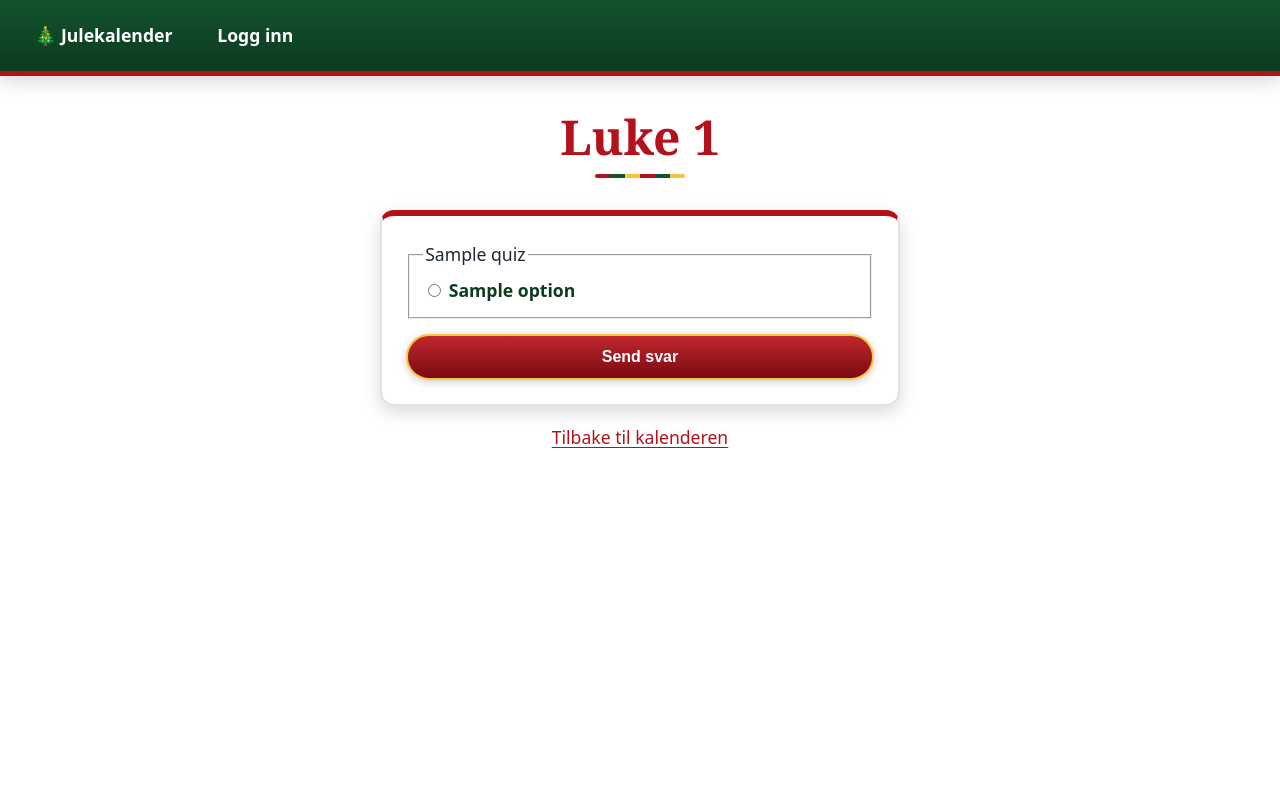
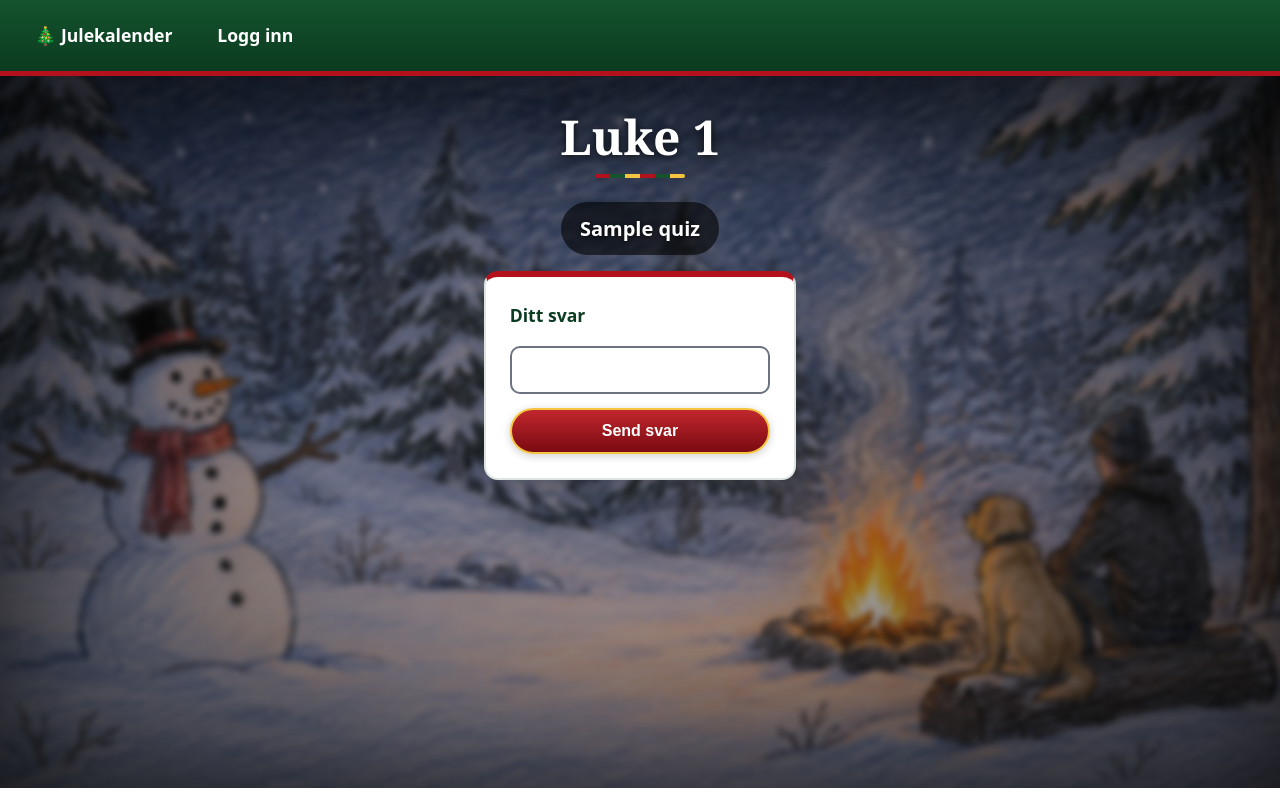
Before and after one commit to Davidglen08/Julekalender, a Node server app: template views/door.ejs in a window 1280 px wide. Run offline with Node 20, Linux system fonts and the light colour scheme; the template is opened without the code that fills it: most values are stand-ins (such as "Sample title", 1, 10 or a date in 2020); some libraries are stand-ins or nearby versions.

Commit message:
Update door styling and quiz functionality

```diff
--- a/models/User.js
+++ b/models/User.js
@@ -1,7 +1,9 @@
 const mongoose = require('mongoose');
 
 const userSchema = new mongoose.Schema({
-  username: String,
+  username: { type: String, trim: true },
   email: { type: String, required: true, unique: true, lowercase: true, trim: true },
   role: { type: String, enum: ['user', 'admin'], default: 'user' }
 });
+
+module.exports = mongoose.model('User', userSchema);
--- a/package.json
+++ b/package.json
@@ -5,6 +5,7 @@
     "ejs": "^7.0.2",
     "express": "^5.3.0",
     "express-session": "^1.19.0",
+    "jsonwebtoken": "^9.0.3",
     "mongoose": "^9.12.1"
   },
   "devDependencies": {
--- a/public/css/style.css
+++ b/public/css/style.css
@@ -34,50 +34,28 @@ body {
   min-height: 100vh;
 }
 
-/* ---------- Snø (avslått, fjern denne kommentaren for å bruke den) ----------
-body::before {
-  content: "";
-  position: fixed;
-  inset: 0;
-  pointer-events: none;
-  z-index: 5;
-  background-image:
-    radial-gradient(3px 3px at 20px 30px,  #fff, transparent),
-    radial-gradient(2px 2px at 80px 120px, #fff, transparent),
-    radial-gradient(4px 4px at 150px 60px, #fff, transparent),
-    radial-gradient(2px 2px at 220px 180px, #fff, transparent),
-    radial-gradient(3px 3px at 290px 90px, #fff, transparent);
-  background-size: 320px 220px;
-  filter: drop-shadow(0 0 2px rgba(20, 83, 45, 0.55));
-  animation: snow-a 18s linear infinite;
+.quiz-question {
+  display: inline-block;
+  max-width: 90%;
+  margin: 1rem auto;
+  padding: 0.6rem 1.2rem;
+  font-size: 1.25rem;
+  font-weight: 600;
+  color: #fff;
+  background: rgba(0, 0, 0, 0.6);
+  border-radius: 999px;
+  text-shadow: 0 1px 4px rgba(0, 0, 0, 0.8);
 }
 
-body::after {
-  content: "";
-  position: fixed;
-  inset: 0;
-  pointer-events: none;
-  z-index: 5;
-  background-image:
-    radial-gradient(2px 2px at 40px 50px,  rgba(20, 83, 45, 0.7), transparent),
-    radial-gradient(2px 2px at 130px 200px, rgba(179, 18, 28, 0.7), transparent),
-    radial-gradient(3px 3px at 90px 140px, #fff, transparent),
-    radial-gradient(2px 2px at 170px 250px, rgba(20, 83, 45, 0.7), transparent);
-  background-size: 200px 300px;
-  filter: drop-shadow(0 0 2px rgba(122, 10, 18, 0.35));
-  animation: snow-b 26s linear infinite;
+.calendar-content form label {
+  font-size: 1.1rem;
 }
 
-@keyframes snow-a {
-  from { background-position: 0 0; }
-  to   { background-position: 320px 220px; }
+.calendar-content form input[type="radio"] {
+  width: 1.2rem;
+  height: 1.2rem;
+  margin-right: 0.5rem;
 }
-
-@keyframes snow-b {
-  from { background-position: 0 0; }
-  to   { background-position: -200px 300px; }
-}
----------------------------------------------------------------------- */
 
 nav,
 main,
--- a/views/door.ejs
+++ b/views/door.ejs
@@ -2,33 +2,34 @@
 <body>
   <%- include('partials/nav') %>
 
-  <main>
-    <h1>Luke <%= doorNumber %></h1>
+  <main class="calendar-page">
+    <div class="calendar-scene">
+      <img class="scene-img" src="/css/images/chatsnobilde.jpg" alt="">
 
-    <% if (typeof error !== 'undefined' && error) { %>
-      <p class="message message-error" role="alert"><%= error %></p>
-    <% } %>
+      <div class="calendar-content">
+        <h1>Luke <%= doorNumber %></h1>
+        <p class="quiz-question"><%= quiz.question %></p>
 
-    <form action="/door/<%= doorNumber %>/answer" method="POST" class="quiz-form">
-      <fieldset>
-        <legend><%= quiz.question %></legend>
+        <% if (quiz.type === 'video' && quiz.video_url) { %>
+          <video controls src="<%= quiz.video_url %>"></video>
+        <% } %>
 
-        <% quiz.options.forEach(function(option, i) { %>
-          <div class="quiz-option">
-            <input type="radio"
-                   id="option-<%= i %>"
-                   name="answer"
-                   value="<%= option %>"
-                   required>
-            <label for="option-<%= i %>"><%= option %></label>
-          </div>
-        <% }) %>
-      </fieldset>
-
-      <button type="submit">Send svar</button>
-    </form>
-
-    <p><a href="/">Tilbake til kalenderen</a></p>
+        <form method="POST" action="/luke/<%= doorNumber %>/answer">
+          <% if (quiz.type === 'multiple_choice' && quiz.options && quiz.options.length) { %>
+            <% quiz.options.forEach(function(option) { %>
+              <label>
+                <input type="radio" name="answer" value="<%= option %>" required>
+                <%= option %>
+              </label>
+            <% }) %>
+          <% } else { %>
+            <label for="answer">Ditt svar</label>
+            <input type="text" id="answer" name="answer" required>
+          <% } %>
+          <button type="submit">Send svar</button>
+        </form>
+      </div>
+    </div>
   </main>
 </body>
 </html>
```
Also changed, not shown: app.js (+64 -24 lines), models/Quizzes.js (+14 -8 lines), views/index.ejs (+4 -10 lines), 1 other file.
